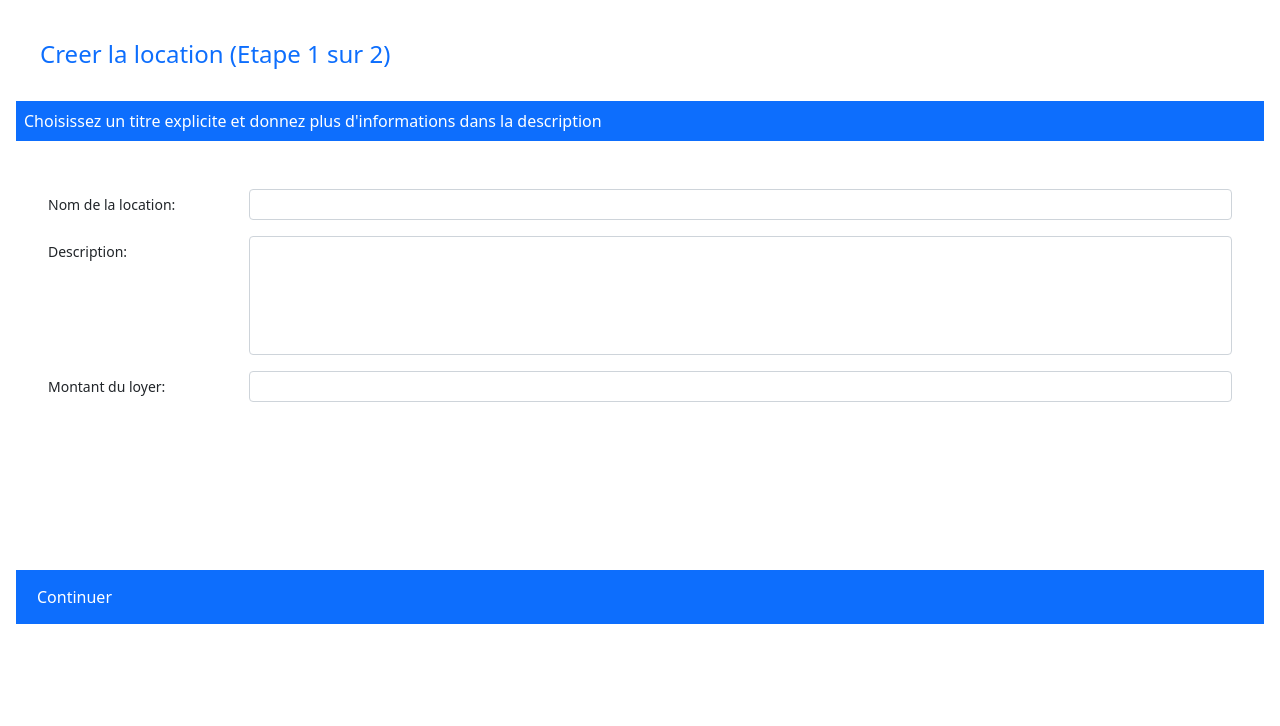
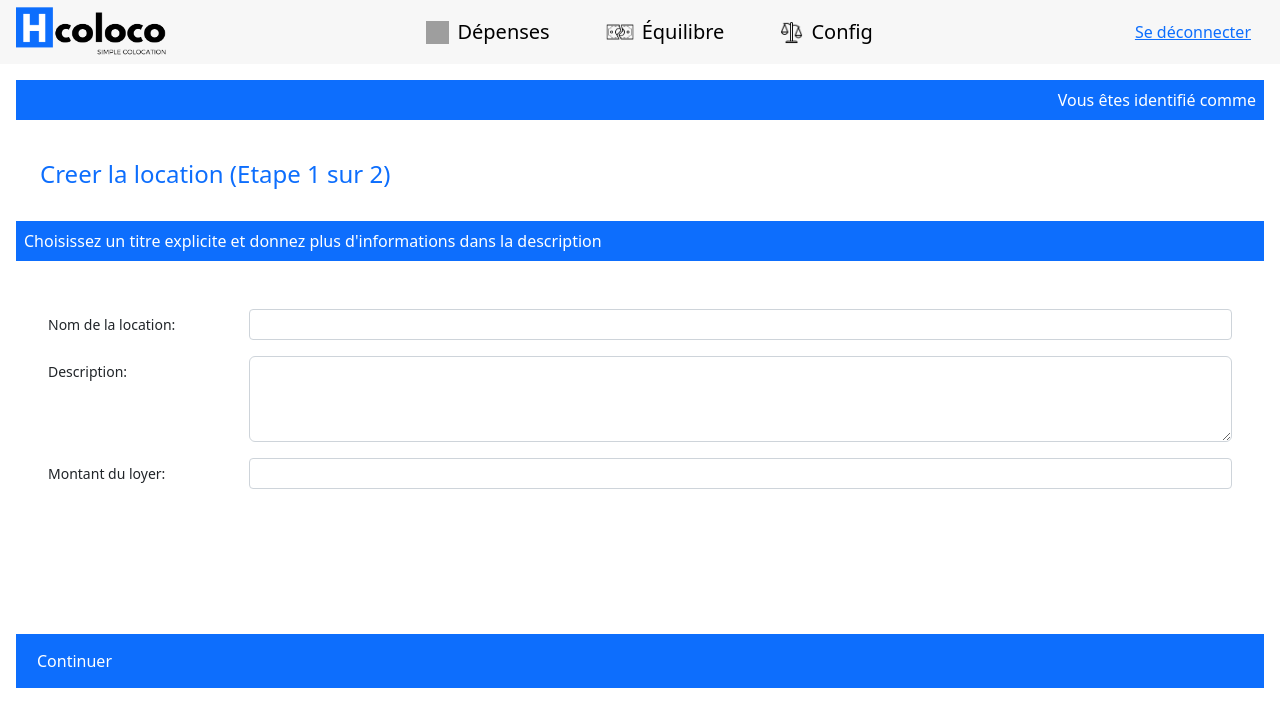
Before and after one commit to LouanFlamain/projetFullStack, a React (Create React App) app in the folder frontend/: page /createRental in a window 1280 px wide. Shown: the top 726 px of the page. Built offline with nearby package versions, Linux system fonts and the light colour scheme; sample sign-in values are in the browser's storage; grey boxes are pictures that could not be loaded.

Commit message:
AppJS update, design update /jess

```diff
--- a/frontend/src/App.js
+++ b/frontend/src/App.js
@@ -28,6 +28,7 @@ function App() {
           />
           <Route path="/login" element={<Login />} />
           <Route path="/register" element={<Register />} />
+          <Route path="/createRental" element={<CreateRental />} />
           <Route
             path="/config"
             element={
@@ -60,14 +61,6 @@ function App() {
               </NeedAuth>
             }
           />
-          <Route
-            path="/createRental"
-            element={
-              <NeedAuth>
-                <CreateRental />
-              </NeedAuth>
-            }
-          />
         </Routes>
       </div>
     </BrowserRouter>
--- a/frontend/src/component/componentCreateTenant.jsx
+++ b/frontend/src/component/componentCreateTenant.jsx
@@ -4,7 +4,7 @@ import { context } from "../context/context";
 
 export default function ComponentCreateTenantManager() {
     const { logged, setLogged } = useContext(context);
-    console.log("page/createRental logged", logged)
+    console.log("componentcreateRental logged", logged)
     const [show, setShow] = useState(false);
     const submit = (event) => {
         event.preventDefault();
--- a/frontend/src/pages/config.jsx
+++ b/frontend/src/pages/config.jsx
@@ -6,9 +6,9 @@ import { context } from "../context/context";
 
 export default function UpdateRental() {
   const { logged, setLogged } = useContext(context);
-  console.log("logged", logged)
-  console.log("logged.username", logged.username)
-  console.log(context)
+  console.log("/config logged", logged)
+  console.log("/config logged.username", logged.username)
+  console.log("/config", context)
 
   return (
     <>
--- a/frontend/src/pages/createRental.jsx
+++ b/frontend/src/pages/createRental.jsx
@@ -1,11 +1,23 @@
-import React, { useState } from 'react';
+import React, { useState , useContext } from 'react';
 import { Link } from "react-router-dom";
+import Header from "../component/header";
+import { context } from "../context/context";
 
 
 export default function CreateRental() {
+  const { logged, setLogged } = useContext(context);
+  console.log("/createRental logged", logged)
+  console.log("/createRental logged.username", logged.username)
+  console.log("/createRental context", context)
+
   return (
     <>
+    <Header />
     <div className="create-wrapper p-3">
+    <p className="bg-primary p-2 text-white text-end">
+          {/* rendre le prénom de l'user.id */}
+          Vous êtes identifié comme <em>{logged.username}</em>
+        </p>
 
       <p className="h4 p-4 text-primary">Creer la location (Etape 1 sur 2)</p>
       <div>
@@ -38,15 +50,11 @@ export default function CreateRental() {
 
             <div className="col-sm-10 ">
 
-              <input type="text" className="form-control form-control-sm p-5" id="description"/>
+            <textarea class="form-control" id="description" rows="3"></textarea>
 
             </div>
 
           </div>
-
-
-
-
 
           <div className="form-group row p-2">
 
@@ -69,25 +77,6 @@ export default function CreateRental() {
           <button type="submit" className="btn text-white" href="CreateTenant">Continuer</button>
         </Link>
       </div>
-
-
-
-
-
-
-
-
-
-
-
-
-
-
-
-
-
-
-
     </div>
 
     </>
--- a/frontend/src/pages/createTenant.jsx
+++ b/frontend/src/pages/createTenant.jsx
@@ -1,13 +1,20 @@
-import React from "react";
+import React, { useState , useContext } from 'react';
 import { Link } from "react-router-dom";
 import ComponentCreateTenantManager from "../component/componentCreateTenant";
+import Header from "../component/header";
+import { context } from "../context/context";
 
 
 
 export default function CreateTenant() {
+    const { logged, setLogged } = useContext(context);
+    console.log("/createTenant logged", logged)
+    console.log("/createTenant logged.username", logged.username)
+    console.log("/createTenant context", context)
 
   return (
-
+        <>
+           <Header />
             <div className="create-wrapper p-3">
                 <h1 className="h4 p-4 text-primary">Créer un compte pour chaque collocataire (étape 2 sur 2) </h1>
                 <div className="p-2 bg-primary">
@@ -25,5 +32,7 @@ export default function CreateTenant() {
                     </Link>
                 </div>
             </div>
+        </>
+
     );
-    }
+}
--- a/frontend/src/pages/login.jsx
+++ b/frontend/src/pages/login.jsx
@@ -35,10 +35,15 @@ export default function Login() {
         console.log("/login response.data", response.data);
         if (response.data.login === true) {
           localStorage.setItem("token", response.data.token);
-          localStorage.setItem("user", response.data.user);
+          localStorage.setItem("username", response.data.user.username);
+          localStorage.setItem("email", response.data.user.mail);
+          localStorage.setItem("user", response.data.user.role);
           localStorage.setItem("login", response.data.login);
           setLogged(response.data.user);
-          navigate("/config");
+          // rajouter une condition si user.role = rental and rental == "" alors navigate to createRental
+          // rajouter une condition si user.role = rental and rental != "" alors navigate to config
+          // rajouter une condition si user.role = tenant and rental != "" alors navigate to depense
+          navigate("/createRental");
         }
       })
       .catch(function (error) {
```
